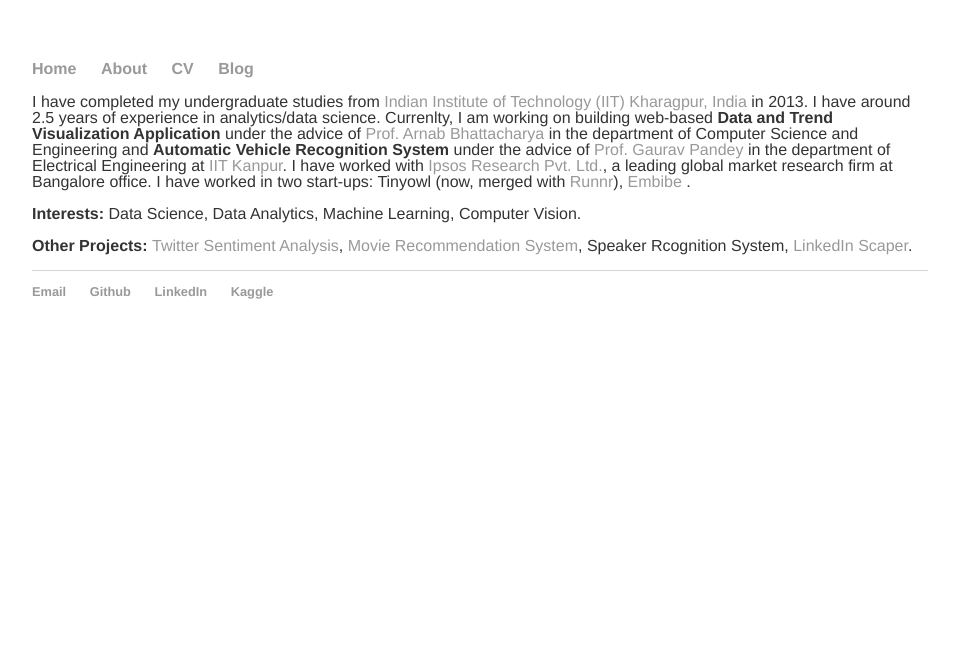
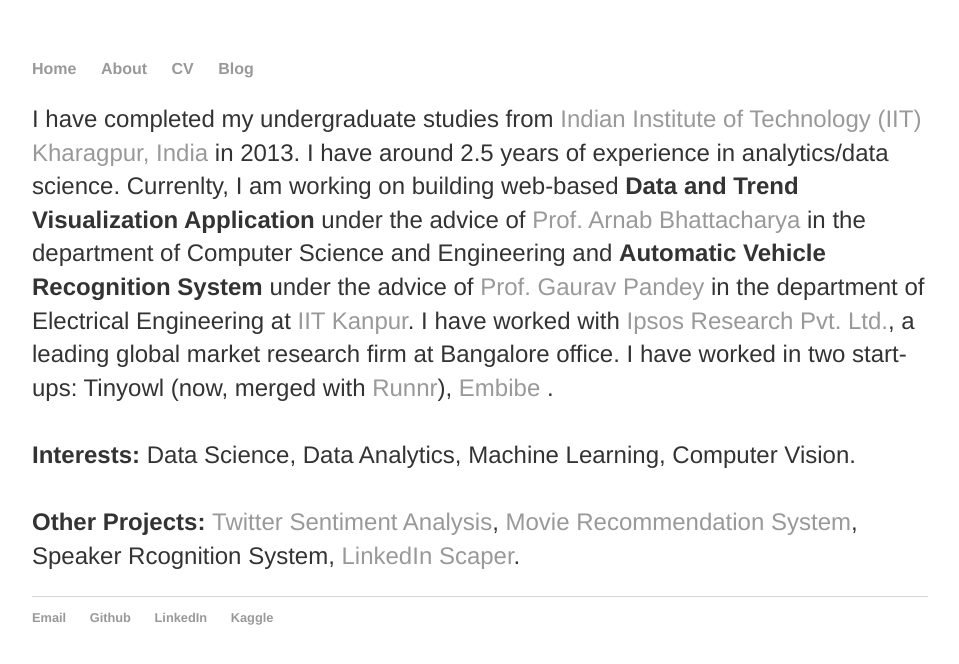
Before and after one commit to Dheeraj2444/Dheeraj2444.github.io, a Jekyll site: the page built from about/index.html, in a window 1280 px wide. Shown: the top 664 px of the page, without its empty margins (160-1119 px from the left). Built offline with Jekyll 4.4.1, drawn with Linux system fonts in a browser that asks for light colours.

Commit message:
Update main.css

```diff
--- a/css/main.css
+++ b/css/main.css
@@ -20,12 +20,12 @@ a:hover {
     text-decoration: underline;
 }
 h1 {
-    font-size: 2em;
+    font-size: 3em;
     font-family:'Helvetica', 'Arial', 'Sans-Serif';
 }
 p {
-    font-size: 1em;
-    line-height: 1em;
+    font-size: 1.5em;
+    line-height: 1.4em;
     color: #333;
     font-family:'Helvetica', 'Arial', 'Sans-Serif';
 }
```
